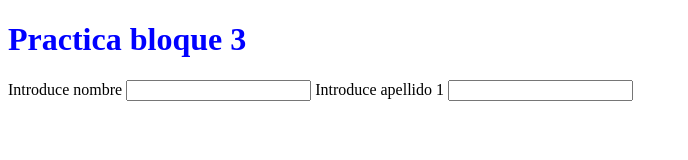
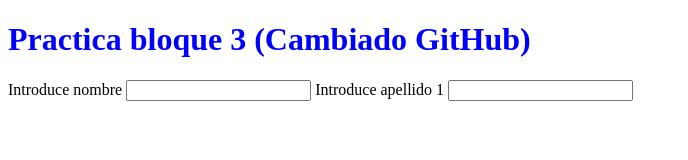
Before and after one commit to FGD33/Practica4, a plain HTML site: page index.html in a window 1280 px wide. Shown: the whole page, without its empty margins (0-688 px from the left). Drawn offline with Linux system fonts and the light colour scheme.

Commit message:
Cambio h1

```diff
--- a/index.html
+++ b/index.html
@@ -14,7 +14,7 @@
     <link rel="stylesheet" href="style.css">
 </head>
 <body>
-    <h1 id="titulo">Practica bloque 3</h1>
+    <h1 id="titulo">Practica bloque 3 (Cambiado GitHub)</h1>
     <p>Introduce nombre <input type="text" id="name"> Introduce apellido 1 <input type="text" id="subname" onchange="bienvenido()"></p>
 </body>
 </html>
```
Also changed, not shown: style1.css (added).
